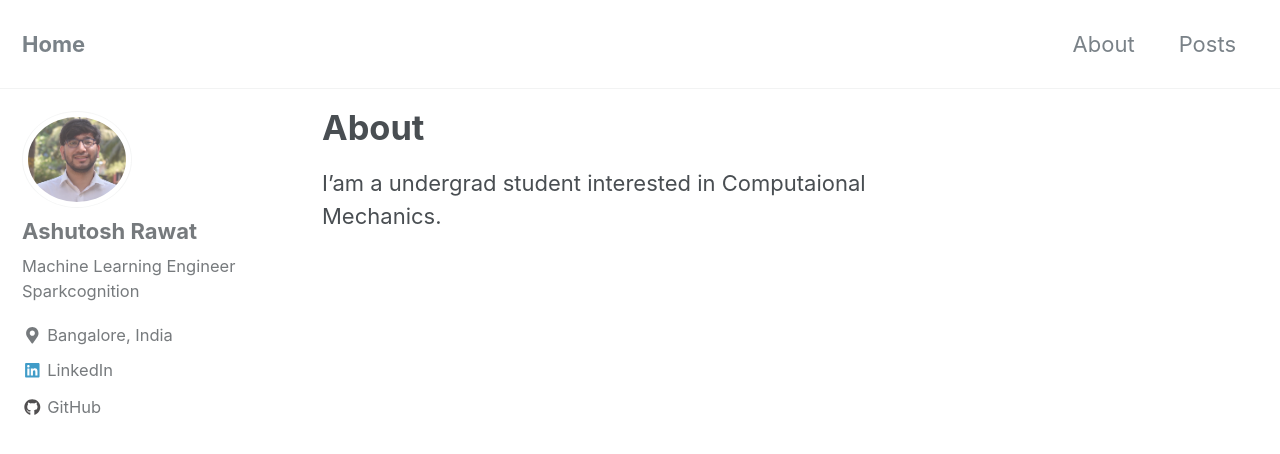
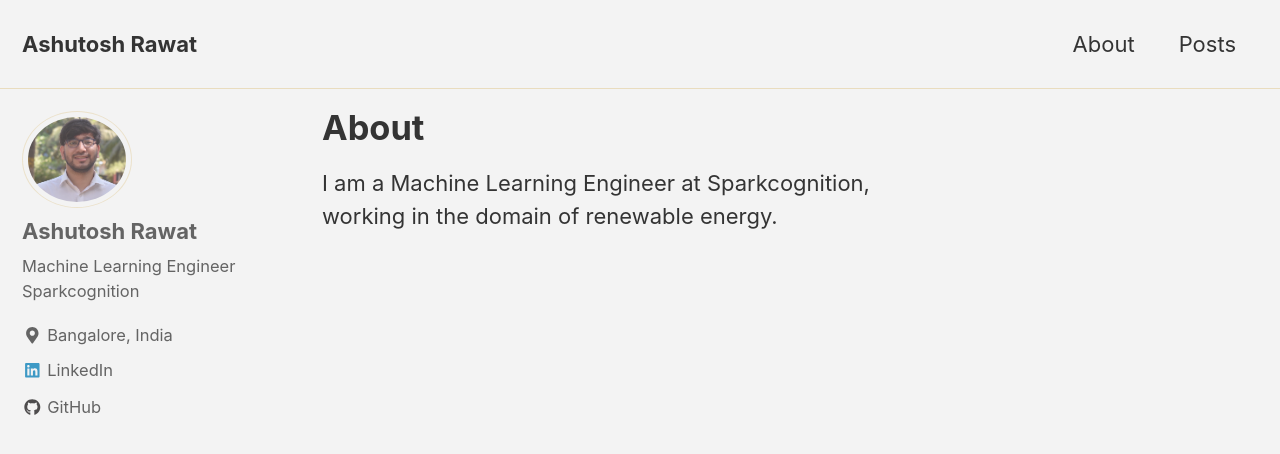
Before and after one commit to ashutoshrawat/ashutoshrawat.github.io, a Jekyll site: the page built from _pages/about.md, in a window 1280 px wide and 900 px high. Shown: the top 454 px of the window. Built offline with Jekyll 4.4.1, drawn with Linux system fonts in a browser that asks for light colours; nearby versions of some CDN libraries.

Commit message:
added about me

```diff
--- a/_config.yml
+++ b/_config.yml
@@ -12,11 +12,11 @@
 
 # theme                  : "minimal-mistakes-jekyll"
 remote_theme           : "mmistakes/minimal-mistakes"
-minimal_mistakes_skin    : "default" # "air", "aqua", "contrast", "dark", "dirt", "neon", "mint", "plum", "sunrise"
+minimal_mistakes_skin    : "dirt" # "air", "aqua", "contrast", "dark", "dirt", "neon", "mint", "plum", "sunrise"
 
 # Site Settings
 locale                   : "en-US"
-title                    : "Home"
+title                    : "Ashutosh Rawat"
 title_separator          : "-"
 name                     : "Ashutosh Rawat"
 description              : "Data Scientist Portfolio"
--- a/_pages/about.md
+++ b/_pages/about.md
@@ -5,4 +5,4 @@ header:
   image: #
 ---
 
-I'am a undergrad student interested in Computaional Mechanics.
+I am a Machine Learning Engineer at Sparkcognition, working in the domain of renewable energy.
```
